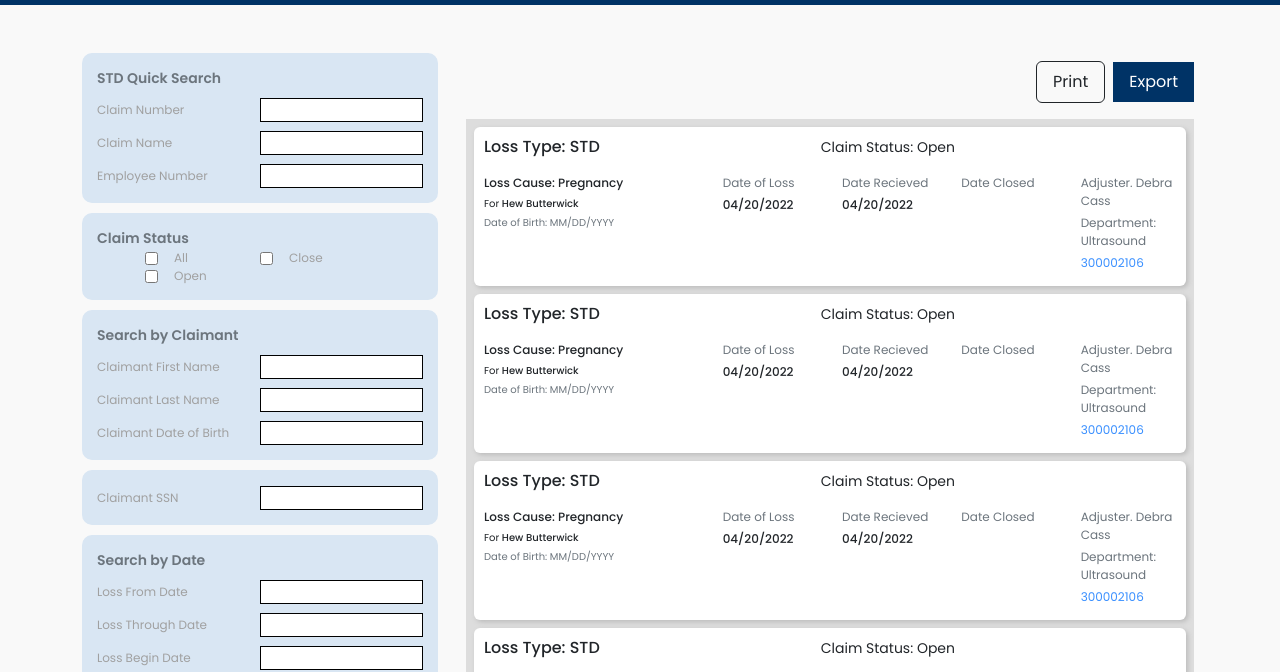
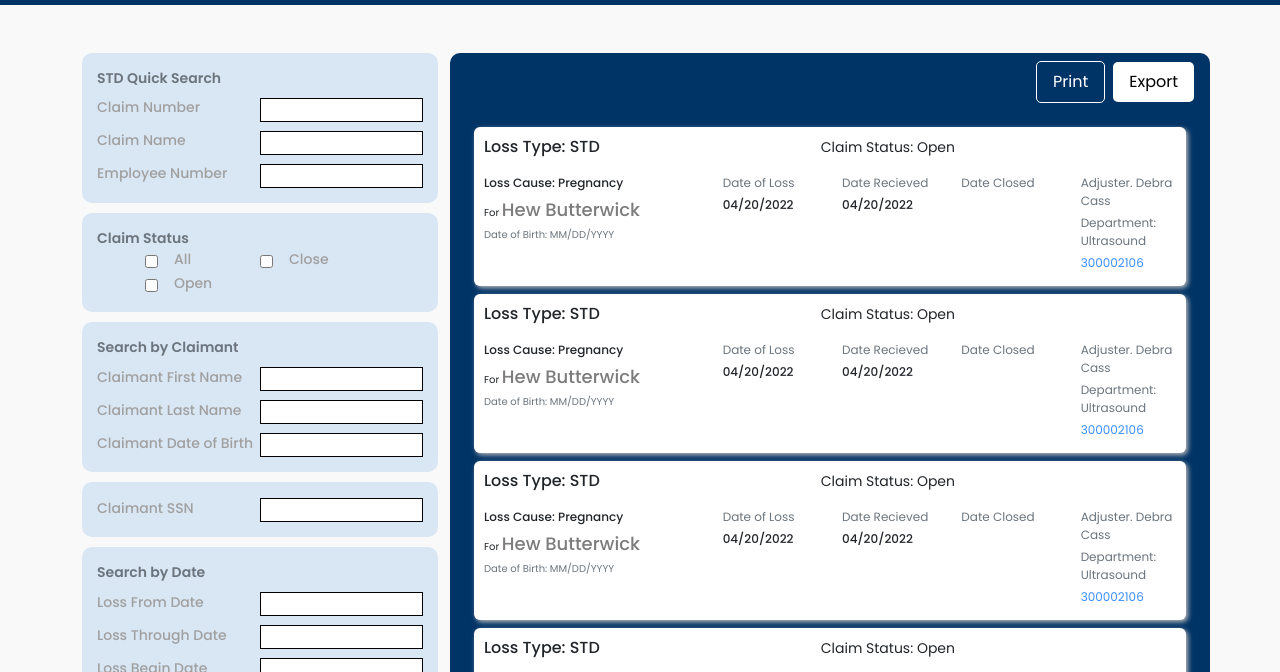
Before and after one commit to Sameer-Jahangier99/In-sight, a plain HTML site: page pages/desktop-112.html in a window 1280 px wide. Shown: the part 72-744 px from the top of the page. Drawn offline with Linux system fonts and the light colour scheme.

Commit message:
claim list boxes styles

```diff
--- a/css/desktop-112.css
+++ b/css/desktop-112.css
@@ -12,7 +12,33 @@
 
 .layout-wrapper {
   width: 100%;
-  background-color: #dddddd;
+}
+
+.print-btn {
+  border: 1px solid #fff !important;
+  border-radius: 5px !important;
+  color: #fff !important;
+}
+
+.print-btn:hover {
+  background: #fff !important ;
+  color: #003366 !important;
+}
+
+.export-btn {
+  background: #fff !important;
+  color: #000 !important;
+  border-radius: 5px;
+}
+
+.export-btn:hover {
+  background: #bbbbbb !important;
+  color: #000 !important;
+}
+
+.box-list-container-styles {
+  background: #003366 !important;
+  border-radius: 10px;
 }
 
 .cards-wrapper {
--- a/pages/desktop-112.html
+++ b/pages/desktop-112.html
@@ -8,6 +8,7 @@
   <title>In-Sightonline</title>
   <link rel="stylesheet" href="../css/globals.css" />
   <link rel="stylesheet" href="../css/desktop-112.css">
+  <link rel="stylesheet" href="../css/style.css">
   <!-- Bootstrap file -->
   <link rel="stylesheet" href="../css/bootstrap.min.css" />
   <!-- google fonts -->
@@ -220,15 +221,15 @@
         </div>
       </div>
 
-      <div class="col-12 col-lg-8 px-3 py-2">
+      <div class="col-12 col-lg-8 px-3 py-2 box-list-container-styles">
         <div class="btn-toolbar justify-content-between justify-content-lg-end">
           <button class="btn btn-primary d-block d-lg-none" id="filter-btn">
             <i class="fa-solid fa-filter"></i>
           </button>
 
           <div class="d-flex align-items-center gap-2">
-            <button class="btn btn-outline-dark px-3 py-2">Print</button>
-            <button class="bg-main text-white border-0 px-3 py-2">Export</button>
+            <button class="btn print-btn px-3 py-2">Print</button>
+            <button class="bg-main border-0 px-3 py-2 export-btn">Export</button>
           </div>
         </div>
 
```
Also changed, not shown: pages/desktop-111.html (+0 -9 lines), 1 other file.
